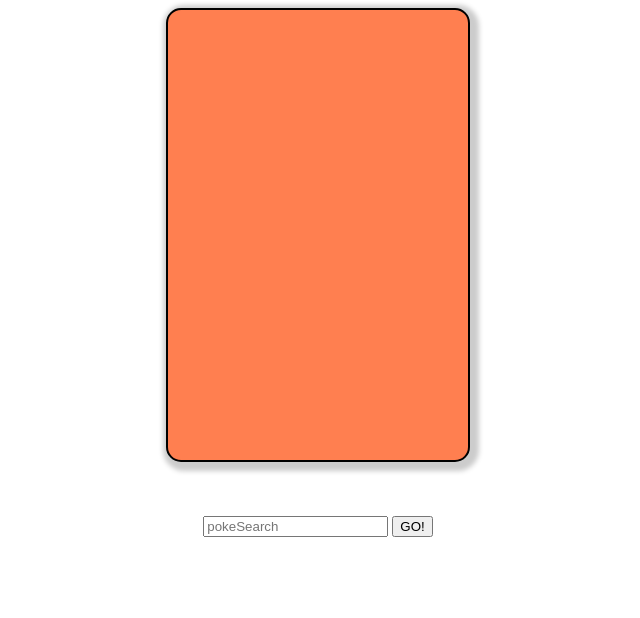
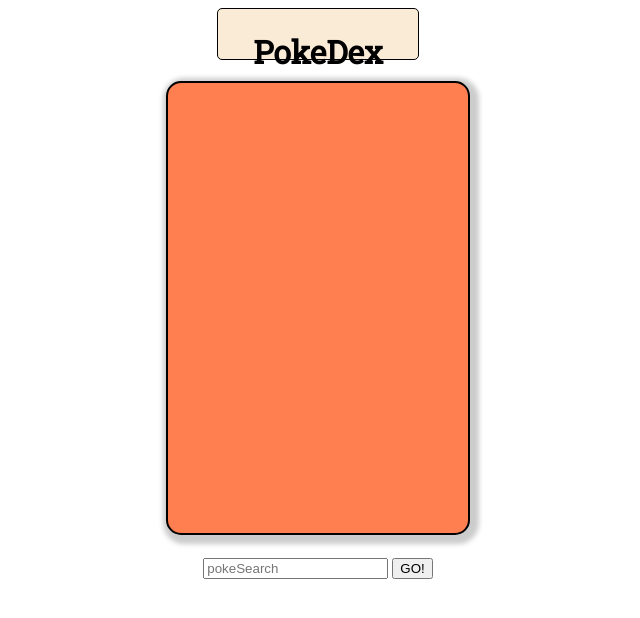
Before and after one commit to JimmyWallener/pokemon, a plain HTML site: page index.html in a window 1280 px wide. Shown: the whole page, without its empty margins (322-962 px from the left). Drawn offline with Linux system fonts and the light colour scheme.

Commit message:
små estetiska ändringar igen.
estetiskt

```diff
--- a/css/style.css
+++ b/css/style.css
@@ -1,6 +1,20 @@
 body {
+    font-family: 'Roboto Slab', serif;
     background-image: url('../img/pokemon-1577763_1920.jpg');
     text-align: center;
+    color: #000000;
+
+}
+
+header {
+    background-color: antiquewhite;
+    width: 200px;
+    margin: auto;
+    height: 50px;
+    border: 1px black solid;
+    text-align: center;
+    font-size: 25 px;
+    border-radius: 5px;
 }
 
 .container {
@@ -14,7 +28,6 @@ body {
     background: coral;
     border: 2px black solid;
     border-radius: 15px;
-
     box-shadow:         3px 3px 5px 6px #ccc;
 }
 
--- a/index.html
+++ b/index.html
@@ -4,16 +4,22 @@
     <meta charset="UTF-8">
     <meta name="viewport" content="width=device-width, initial-scale=1.0">
     <meta http-equiv="X-UA-Compatible" content="ie=edge">
+    <link href="https://fonts.googleapis.com/css?family=Roboto+Slab&display=swap" rel="stylesheet">
     <link rel="stylesheet" href="css/style.css">
     <title>Document</title>
 </head>
 <body>
     <div class="container">
-        <div class="card">
+        <header>
+        <h1>PokeDex</h1>
+
+        </header>
+<br>
+    <div class="card">
 
         </div>
 
-        <br><br><br>
+        <br>
 
         <div class="search">
         <form id="searchField">
```
